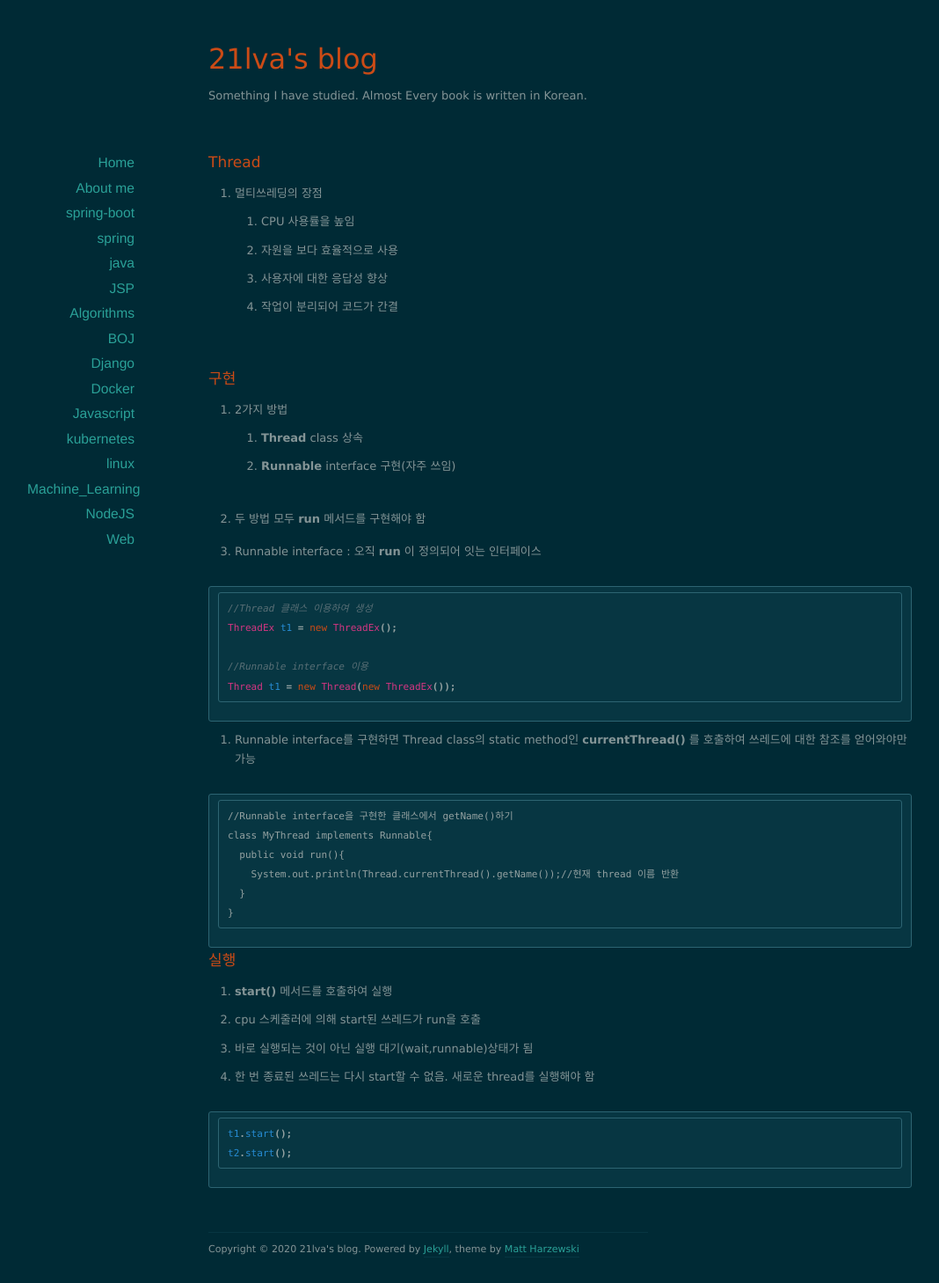
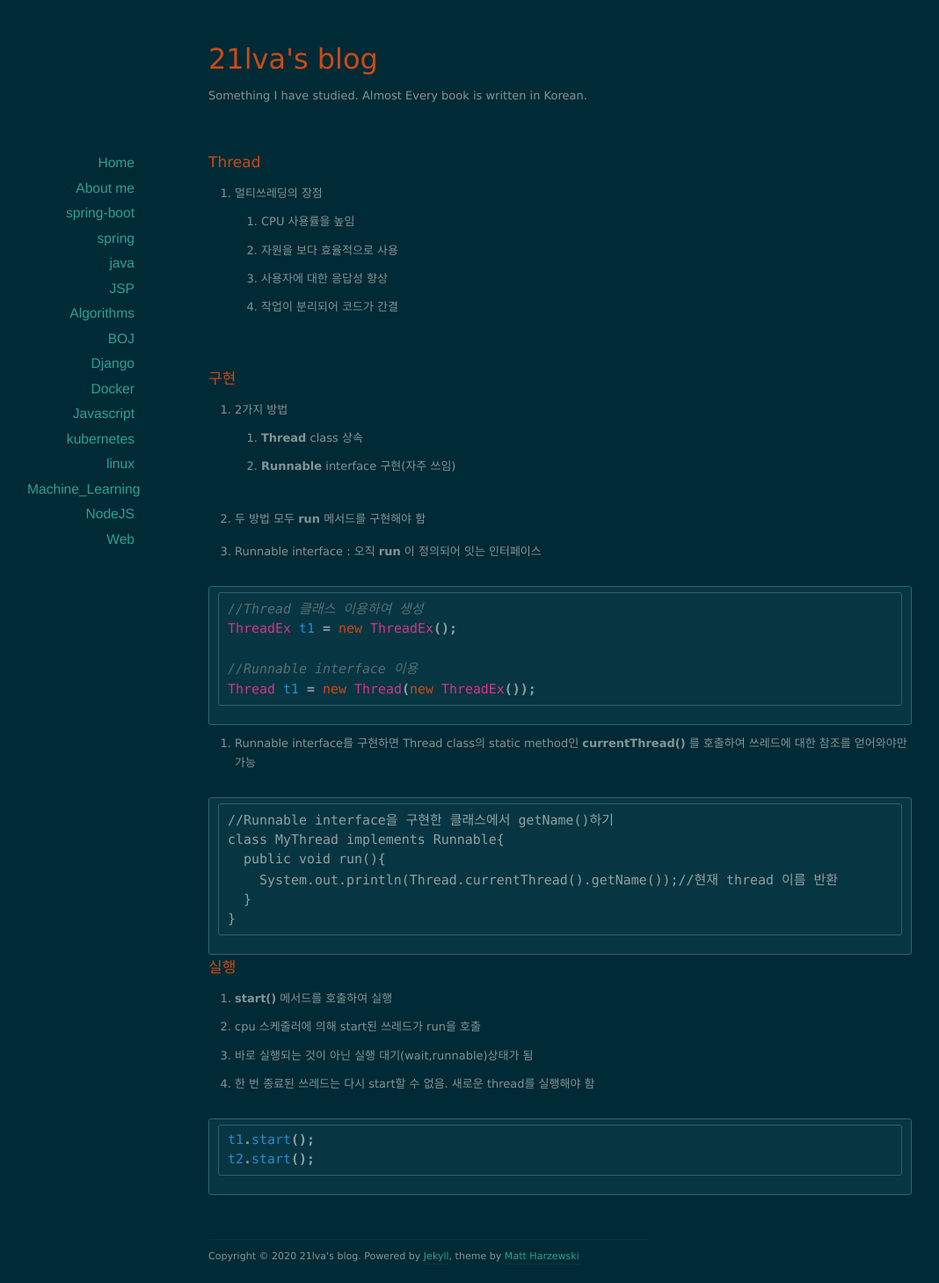
Before and after one commit to 21lva/21lva.github.io, a Jekyll site: the page built from not_done/java_thread.md, in a window 1280 px wide. Shown: the whole page at 88% size, without its empty margins (153-1221 px from the left). Built offline with Jekyll 4.4.1, drawn with Linux system fonts in a browser that asks for light colours; nearby versions of some CDN libraries.

Commit message:
Mod: font to consolas

```diff
--- a/assets/css/style.css
+++ b/assets/css/style.css
@@ -57,7 +57,8 @@ sup { vertical-align: super; font-size: 0.85em; }
 sub { vertical-align: sub; font-size: 0.85em; }
 
 code {
-    font: 0.85em Monaco, Courier, Monospace;
+    /*font: 0.85em Monaco, Courier, Monospace;*/
+    font: 1.15em Consolas, Courier, Monospace;*/
 }
 
 blockquote {
```
